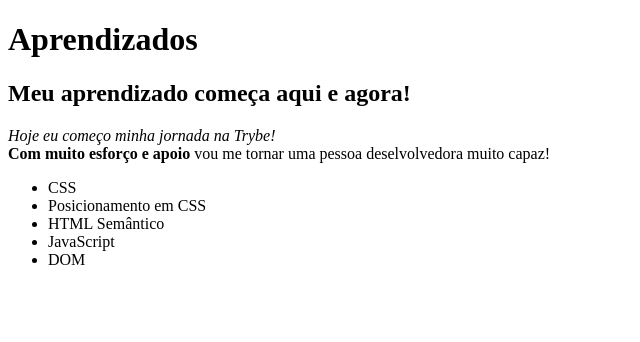
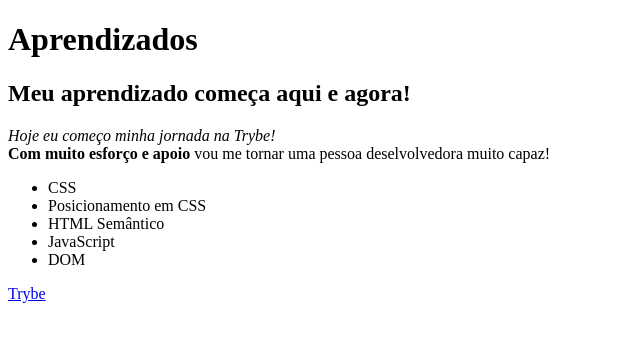
Before and after one commit to KarolineKS/trybe_aulas, a plain HTML site: page fundamentos/bloco-3-introducao-a-html-e-css/dia-1-html-css-estrutuas-de-pagina/trybe.html in a window 1280 px wide. Shown: the full height of the page, 0-640 px from the left. Drawn offline with Linux system fonts and the light colour scheme.

Commit message:
Adicionando um link externo para a página

```diff
--- a/fundamentos/bloco-3-introducao-a-html-e-css/dia-1-html-css-estrutuas-de-pagina/trybe.html
+++ b/fundamentos/bloco-3-introducao-a-html-e-css/dia-1-html-css-estrutuas-de-pagina/trybe.html
@@ -14,11 +14,13 @@
       vou me tornar uma pessoa deselvolvedora muito capaz!
     </p>
     <ul>
-        <li>CSS</li>
-        <li>Posicionamento em CSS</li>
-        <li>HTML Semântico</li>
-        <li>JavaScript</li>
-        <li>DOM</li>
+      <li>CSS</li>
+      <li>Posicionamento em CSS</li>
+      <li>HTML Semântico</li>
+      <li>JavaScript</li>
+      <li>DOM</li>
     </ul>
+
+    <a href=" https://www.betrybe.com/formacao-desenvolvimento-web" target="_blank">Trybe</a>
   </body>
 </html>
```
